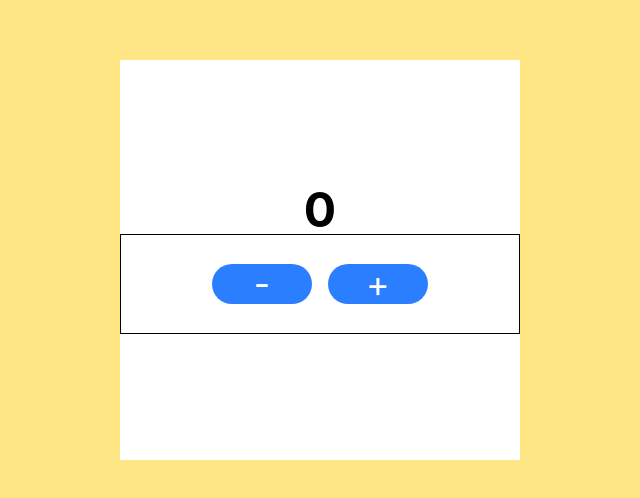
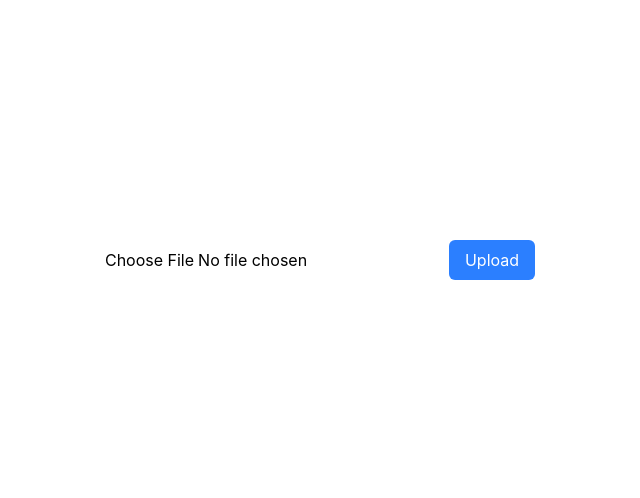
Before and after one commit to Thirusudan/cosmetics-frontend, a React (Vite) app: page /test in a window 1280 px wide. Shown: the part 140-638 px from the top of the page, without its empty margins (320-960 px from the left). Built offline with nearby package versions, Linux system fonts and the light colour scheme.

Commit message:
creating the image upload function and supabase connection 🚀

```diff
--- a/package.json
+++ b/package.json
@@ -10,6 +10,7 @@
     "preview": "vite preview"
   },
   "dependencies": {
+    "@supabase/supabase-js": "^2.107.0",
     "@tailwindcss/vite": "^4.3.0",
     "axios": "^1.16.1",
     "react": "^19.2.6",
--- a/pages/admin/addProductAdminPage.jsx
+++ b/pages/admin/addProductAdminPage.jsx
@@ -2,6 +2,7 @@ import axios from "axios";
 import { useState } from "react";
 import toast from "react-hot-toast";
 import { Link, useNavigate } from "react-router-dom";
+import uploadFile from "../../src/utils/mediaUpload";
 
 
 export default function AddProductPage(){
@@ -10,14 +11,27 @@ export default function AddProductPage(){
     const[alternativeNames,setAlternativeNames]= useState("")
     const[labelledPrice,setLabelledPrice]= useState("")
     const[price,setPrice]= useState("")
-    const[images,setImages]= useState("")
+    const[images,setImages]= useState([])
     const[description,setDescription]= useState("")
     const[stock,setStock]= useState("")
     const[isAvailable,setIsAvailable]= useState(true)
     const[category,setCategory]= useState("")
     const navigate = useNavigate()
 
-    /*2*/ function handleSubmit(){
+    /*2*/ async function handleSubmit(){
+
+    /*5*/    const promisesArray =[]
+
+         for(let i=0; i<images.length; i++){
+
+            const promise = uploadFile(images[i])
+            promisesArray[i] = promise
+         }
+
+         const responses = await Promise.all(promisesArray)
+         console.log(responses)
+
+
         const altNamesInarray = alternativeNames.split(",")
             const productData ={
                 productId : productId,
@@ -25,7 +39,7 @@ export default function AddProductPage(){
                 altNames   : altNamesInarray,
                 labelledPrice : labelledPrice,
                 price : price,
-                images : images,
+                images : responses,
                 description : description,
                 stock : stock,
                 isAvailable : isAvailable,
@@ -107,9 +121,11 @@ export default function AddProductPage(){
 				<div className="w-[500px] flex flex-col gap-[5px]">
 					<label className="text-sm font-semibold">Images</label>
 					<input
-						type="text"
-						value={images}
-						onChange={(e) => setImages(e.target.value)}
+                        multiple
+						type="file"
+						onChange={(e)=>{
+                            setImages(e.target.files)
+                        }}
 						className="w-full border-[1px] h-[40px] rounded-md"
 					/>
 				</div>
@@ -267,3 +283,88 @@ login page!       axios.post
     toast.success         toast.error
     navigate to           stay on page
     products page!        show error!*/
+
+
+
+     /* 5 -   const promisesArray = []
+     promisesArray = []  ← empty box
+     will collect all upload promises here!
+
+    for(let i = 0; i < images.length; i++){
+         👆          👆
+         i starts 0   runs until all images done
+
+     images.length = 3
+     so loop runs 3 times!
+
+     i=0 first run
+     i=1 second run
+     i=2 third run
+
+        const promise = uploadFile(images[i])
+               👆                    👆
+             not URL yet!         images[0] = file1
+             just a promise       images[1] = file2
+          "still uploading!"   images[2] = file3
+
+        promisesArray[i] = promise
+             i=0 → promisesArray[0] = promise of file1
+             i=1 → promisesArray[1] = promise of file2
+             i=2 → promisesArray[2] = promise of file3
+    }
+
+         after loop:
+         promisesArray = [promise1, promise2, promise3]
+                          👆         👆         👆
+                       uploading  uploading  uploading
+                          (all at same time!)
+
+
+const responses = await Promise.all(promisesArray)
+        👆          👆         👆
+      stores      wait!    run all promises
+      all URLs   don't     at same time!
+                 continue
+                 until all done!
+
+     responses = [URL1, URL2, URL3]
+     [
+       "https://...supabase.co/.../1780-file1.jpg",
+       "https://...supabase.co/.../1781-file2.jpg",
+       "https://...supabase.co/.../1782-file3.jpg"
+     ]
+
+    console.log(responses)
+     prints all 3 URLs in console! ✅ */
+
+
+
+
+    /*defination for the loop function User selects 3 images
+setImages([file1, file2, file3])
+            ↓
+clicks Add Products
+            ↓
+async handleSubmit() runs
+            ↓
+promisesArray = []  ← empty
+            ↓
+LOOP 3 times:
+i=0 → uploadFile(file1) → promise1 → promisesArray[0]
+i=1 → uploadFile(file2) → promise2 → promisesArray[1]
+i=2 → uploadFile(file3) → promise3 → promisesArray[2]
+            ↓
+Promise.all → all 3 upload at SAME TIME!
+await → wait until ALL done!
+            ↓
+responses = [URL1, URL2, URL3]
+            ↓
+productData.images = responses ✅
+            ↓
+axios.post → send to backend
+            ↓
+       ┌────┴────┐
+    SUCCESS    FAILED
+       ↓          ↓
+  toast ✅    toast ❌
+  navigate    stay on page */
--- a/pages/testPage.jsx
+++ b/pages/testPage.jsx
@@ -1,35 +1,36 @@
-import { useState } from "react";
+
+import { useState } from "react"
+
+import toast from "react-hot-toast";
+import uploadFile from "../src/utils/mediaUpload";
 
 
 export default function TestPage(){
-    //let count = 1;
+    const[file,setFile] = useState(null);
 
-    const [count, setCount]= useState(0)
+    function handleUpload(){
+      uploadFile(file).then(
+        (url)=>{
+            console.log(url)
+            toast.success("File upload successfully")
 
-    function increment(){
-        setCount(count + 1);
+      }).catch(
+        (error)=>{
+            console.error("Error uploading file:",error);
+            toast.error(error)
+      })
     }
 
-    function decrement(){
-        setCount(count - 1);
-
-    }
 
     return(
-        <div className="w-full h-screen bg-amber-200 flex justify-center items-center">
-
-        <div className="w-[400px] h-[400px] bg-white flex flex-col justify-center items-center">
-        <h1 className="text-5xl font-bold">{count}</h1>
-        <div className="w-full flex justify-center items-center border h-[100px] ">
-        <button onClick={decrement} className="w-[100px] bg-blue-500 h-45px mx-2 text-4xl flex justify-center items-center text-white rounded-full ">
-            -
-        </button>
-        <button onClick={increment} className="w-[100px] bg-blue-500 h-45px mx-2 text-4xl flex justify-center items-center text-white rounded-full ">
-            +
-        </button>
-        </div>
-        </div>
-
-        </div>
+       <div>
+       <input type="file" onChange={
+        (e)=>{
+         setFile(e.target.files[0])
+       }}/>
+       <button onClick={handleUpload} className="bg-blue-500 text-white px-4 py-2 rounded-md cursor-pointer">
+        Upload
+       </button>
+       </div>
     )
 }
--- /dev/null
+++ b/src/utils/mediaUpload.jsx
@@ -0,0 +1,102 @@
+const url ="https://xjypnqgfjupbfjxnqrvm.supabase.co"   //1
+
+const key = "eyJhbGciOiJIUzI1NiIsInR5cCI6IkpXVCJ9.eyJpc3MiOiJzdXBhYmFzZSIsInJlZiI6InhqeXBucWdmanVwYmZqeG5xcnZtIiwicm9sZSI6ImFub24iLCJpYXQiOjE3ODA2NTMwMjEsImV4cCI6MjA5NjIyOTAyMX0.OsbowJ9cRjm3Uw21XTaXcK8Z4K50N-tpcUx0uVrElII"   //2
+import { createClient } from "@supabase/supabase-js";  //3
+import { cache } from "react";
+import toast from "react-hot-toast";
+
+const supabsase = createClient(url,key)   //4
+
+export default function uploadFile(file){
+    const promise = new Promise(
+        (resolve,reject)=>{
+        if(file== null){
+            reject("Please select a file to upload")
+            return
+        }
+
+     /*5*/   const timeStamp = new Date().getTime();
+            const fileName = timeStamp+"-"+file.name
+
+        /*6*/ supabsase.storage.from("images").upload(fileName,file,{
+            cacheControl : '3600',
+            upsert : false
+
+        }).then(()=>{
+    /*7*/  const publicUrl = supabsase.storage.from("images").getPublicUrl(file.name).data.publicUrl;
+             resolve(publicUrl)
+        }).catch(
+        (error)=>{
+            reject(error)
+       })
+
+    })
+       return promise;
+}
+
+
+
+//1- supabase project URL
+//2 - anon public key
+//3 -  import supabase library
+//4 - reates connection to supabase project like mongoose.connect() but for supabase!
+
+/*5 - const timeStamp = new Date().getTime()
+                👆
+          new Date() = gets current date and time
+          .getTime() = converts to milliseconds number
+          example → 1780730574099
+          every millisecond = different number!
+          so every upload = unique number!
+
+
+ const fileName = timeStamp + "-" + file.name
+//               👆            👆    👆
+//          the number    joining  original file name
+//          1780730574099  "-"    "myimage.jpg"
+//          result → "1780730574099-myimage.jpg"
+(it means we can upload same image mulitiple times when we save the image the time also will save timeStamp makes every filename unique → fileName)
+
+
+//6 - from("images") = bucket name in supabas , like a folder where files are stored!
+//.upload(file.name, - file name  actual file
+//cacheControl: '3600'- browser caches file for 3600 seconds = 1 hour
+//upsert: false -false = don't overwrite if same name exists,   true  = overwrite if same name exists
+
+//7- gets the link to access the uploaded file! and then send URL back to whoever called uploadFile!
+
+
+/*mediaUpload.jsx          testPage.jsx
+───────────────          ─────────────
+resolve(publicUrl)  →→→  .then((url))
+      👆                       👆
+ sends this URL         receives same URL!
+ "https://..."          url = "https://..."   */
+
+
+ /*media upload defination - User selects file
+      ↓
+onChange → setFile(e.target.files[0])
+      ↓
+file saved in useState
+
+User clicks Upload
+      ↓
+handleUpload() runs
+      ↓
+uploadFile(file) called
+      ↓
+timeStamp = 1780730574099
+fileName  = "1780730574099-myimage.jpg"
+      ↓
+supabase.storage.upload(fileName, file)
+      ↓
+    ┌───┴───┐
+ success  failed
+    ↓        ↓
+resolve    reject
+(publicUrl) (error)
+    ↓        ↓
+ .then()  .catch()
+ console   toast
+ .log(url) .error()*/
```
Also changed, not shown: 1 other file (tests, documents, lock files or other folders).
